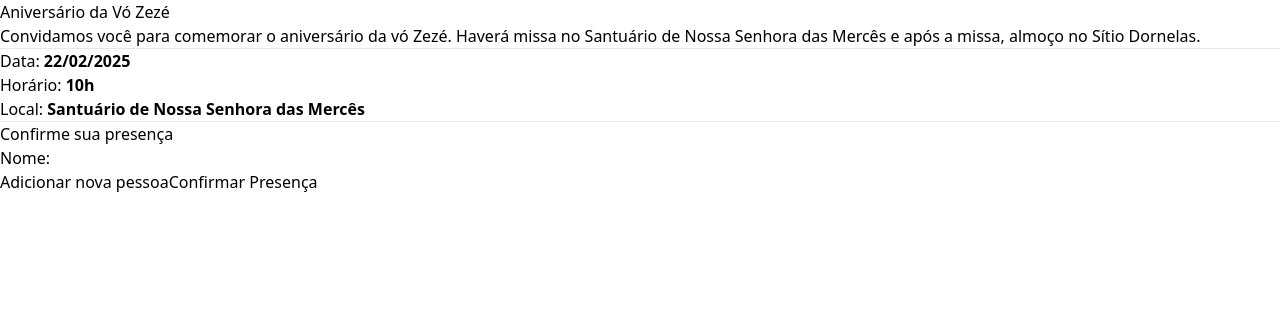
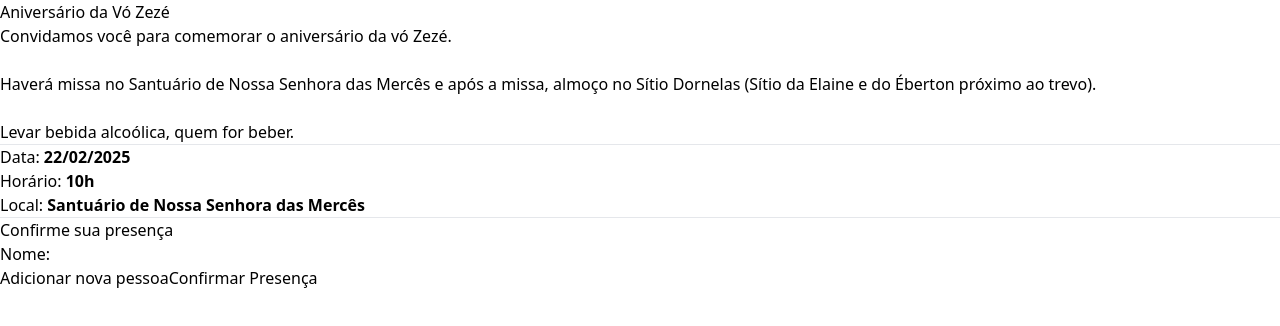
Before and after one commit to LucasMtss/aniversario-vo-zeze, a Next.js app: page / in a window 1280 px wide. Shown: the top 326 px of the page. Built offline with nearby package versions, Linux system fonts and the light colour scheme.

Commit message:
feat: add new infos

```diff
--- a/src/pages/index.tsx
+++ b/src/pages/index.tsx
@@ -52,7 +52,11 @@ export default function Home() {
       <div className='flex flex-col items-center border border-purple-200 px-4 py-8 h-full w-full'>
         <Toaster richColors position="top-right" closeButton />
         <h1 className="font-bold text-2xl mb-3 text-slate-600">Aniversário da Vó Zezé</h1>
-        <p>Convidamos você para comemorar o aniversário da vó Zezé. Haverá missa no Santuário de Nossa Senhora das Mercês e após a missa, almoço no Sítio Dornelas.</p>
+        <p>Convidamos você para comemorar o aniversário da vó Zezé.</p>
+        <br />
+        <p>Haverá missa no Santuário de Nossa Senhora das Mercês e após a missa, almoço no Sítio Dornelas (Sítio da Elaine e do Éberton próximo ao trevo).</p>
+        <br />
+        <p className='w-full'>Levar bebida alcoólica, quem for beber.</p>
         <div className="w-full mt-4">
           <hr />
         </div>
```
